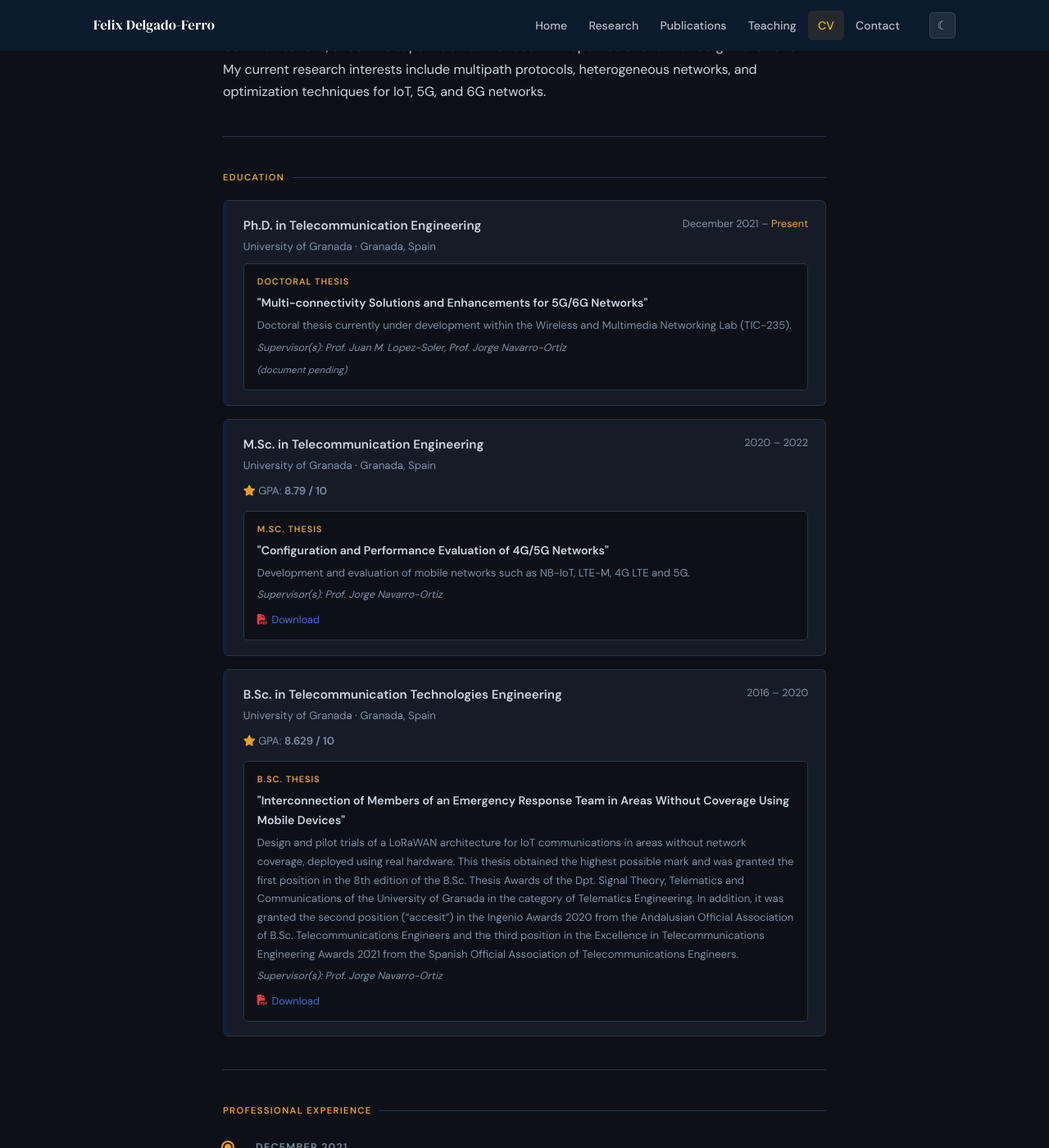
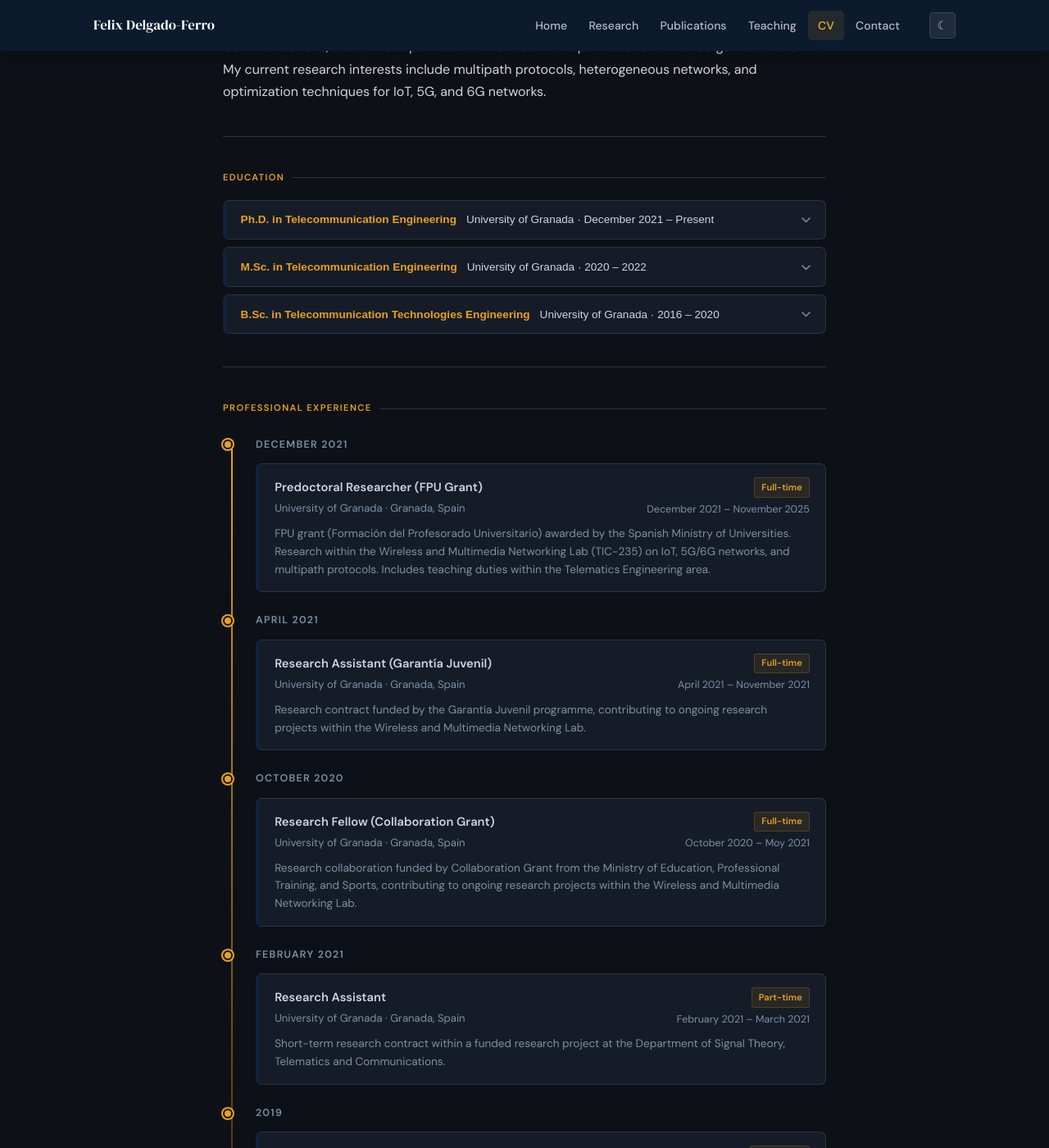
Before and after one commit to felixdelgadoferro/felixdelgadoferro.github.io, a Jekyll site: the page built from _pages/curriculumvitae/index.html, in a window 1280 px wide and 1400 px high, scrolled down 613 px. Shown: the whole window at 82% size. Built offline with Jekyll 4.4.1, drawn with Linux system fonts in a browser that asks for light colours.

Commit message:
Update index.html

```diff
--- a/_pages/curriculumvitae/index.html
+++ b/_pages/curriculumvitae/index.html
@@ -63,38 +63,53 @@ permalink: /curriculumvitae/
 <div class="home-section fade-in">
   <div class="section-label">Education</div>
   {% for e in site.data.cv.education %}
-  <div class="cv-edu-card">
-    <div class="cv-edu-header">
-      <div>
-        <div class="cv-edu-degree">{{ e.degree }}</div>
-        <div class="cv-edu-institution">{{ e.institution }} · {{ e.location }}</div>
-      </div>
-      <div class="cv-edu-dates">
-        {{ e.start }} – {% if e.status == "ongoing" %}<span style="color:var(--accent)">Present</span>{% else %}{{ e.end }}{% endif %}
-      </div>
+<div class="project-card">
+  <button class="project-header" onclick="toggleProject(this)">
+    <div class="project-header-left">
+      <span class="project-acronym">
+        {{ e.degree }}
+
+      </span>
+      <span class="project-title-short"> {{ e.institution }} · {{ e.start }} – {% if e.status == "ongoing" %}Present{% else %}{{ e.end }}{% endif %}</span>
+    </div>
+    <span class="project-toggle-icon"><i class="fas fa-chevron-down"></i></span>
+  </button>
+  <div class="project-body">
+    <div class="project-detail">
+      <span class="detail-label">Degree</span> {{ e.degree }}
+    </div>
+    <div class="project-detail">
+      <span class="detail-label">Institution</span> {{ e.institution }}, {{ e.location }}
+    </div>
+    <div class="project-detail">
+      <span class="detail-label">Period</span>
+      {{ e.start }} – {% if e.status == "ongoing" %}<span style="color:var(--accent)">Present</span>{% else %}{{ e.end }}{% endif %}
     </div>
     {% if e.grade != "" %}
-    <div class="cv-edu-meta">
-      <span><i class="fas fa-star" style="color:var(--accent)"></i> GPA: <strong>{{ e.grade }}</strong></span>
+    <div class="project-detail">
+      <span class="detail-label">GPA</span> {{ e.grade }}
     </div>
     {% endif %}
-    <div class="cv-edu-thesis">
-      <div class="cv-edu-thesis-label">
+    <div class="project-detail">
+      <span class="detail-label">Supervisor(s)</span> {{ e.supervisors }}
+    </div>
+    <div class="project-detail" style="flex-direction:column;gap:0.3rem;">
+      <span class="detail-label">
         {% if e.status == "ongoing" %}Doctoral Thesis{% elsif e.degree contains "M.Sc" %}M.Sc. Thesis{% else %}B.Sc. Thesis{% endif %}
-      </div>
-      <div class="cv-edu-thesis-title">"{{ e.thesis_title }}"</div>
-      <div class="cv-edu-thesis-desc">{{ e.thesis_description }}</div>
-      <div class="cv-edu-thesis-sup">Supervisor(s): {{ e.supervisors }}</div>
+      </span>
+      <span style="font-weight:600;font-size:0.88rem;">"{{ e.thesis_title }}"</span>
+      <span style="font-size:0.82rem;color:var(--text-muted);">{{ e.thesis_description }}</span>
       {% if e.thesis_doc != "" %}
-      <a class="pdf-btn" href="{{ e.thesis_doc }}" target="_blank" style="margin-top:0.5rem;display:inline-flex;">
+      <a class="pdf-btn" href="{{ e.thesis_doc }}" target="_blank" style="margin-top:0.3rem;">
         <i class="fas fa-file-pdf"></i> Download
       </a>
       {% else %}
-      <span class="pdf-placeholder" style="margin-top:0.4rem;display:inline-block;">(document pending)</span>
+      <span class="pdf-placeholder">(document pending)</span>
       {% endif %}
     </div>
   </div>
-  {% endfor %}
+</div>
+{% endfor %}
 </div>
 
 <hr>
```
